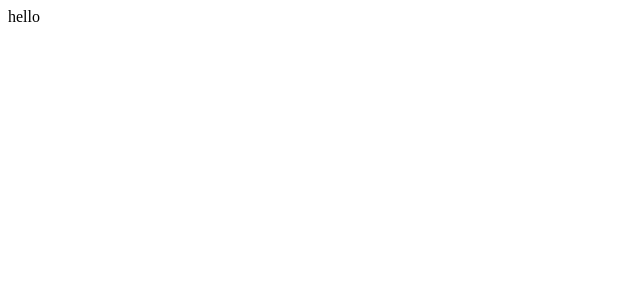
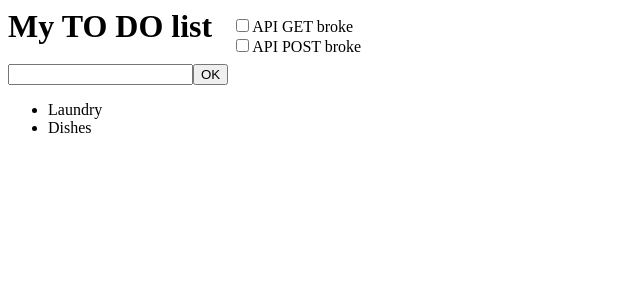
Before and after one commit to bouwe77/react-optimistic-updates, a React (Create React App) app: page / in a window 1280 px wide. Shown: the top 300 px of the page, without its empty margins (0-640 px from the left). Built offline with nearby package versions, Linux system fonts and the light colour scheme.

Commit message:
Basic setup for a TO DO app

```diff
--- a/src/App.js
+++ b/src/App.js
@@ -1,3 +1,93 @@
+import { useEffect, useRef, useState } from "react";
+import { addTodo, getTodos } from "./api";
+
 export default function App() {
-  return <>hello</>;
+  const newTodoRef = useRef();
+  const [todos, setTodos] = useState([]);
+  const [errorMessage, setErrorMessage] = useState(null);
+  const [apiStatus, setApiStatus] = useState({ get: true, post: true });
+
+  useEffect(() => {
+    console.log("render...");
+  });
+
+  useEffect(() => {
+    console.log("useEffect...");
+    setErrorMessage(null);
+    getTodos(apiStatus.get)
+      .then((todos) => setTodos(todos))
+      .catch((errorMessage) => setErrorMessage(errorMessage));
+  }, [apiStatus]);
+
+  function handleSubmit(event) {
+    event.preventDefault();
+    addTodo(newTodoRef.current.value, apiStatus.post)
+      .then((newTodo) => {
+        setTodos((currentTodos) => [...currentTodos, newTodo]);
+        newTodoRef.current.value = "";
+      })
+      .catch((error) => setErrorMessage(error));
+  }
+
+  useEffect(() => {
+    console.log(todos);
+  }, [todos]);
+
+  return (
+    <>
+      <Header>
+        <input
+          type="checkbox"
+          onChange={() =>
+            setApiStatus((currentApiStatus) => ({
+              ...currentApiStatus,
+              get: !currentApiStatus.get
+            }))
+          }
+          checked={!apiStatus.get}
+        />
+        API GET broke
+        <br />
+        <input
+          type="checkbox"
+          onChange={() =>
+            setApiStatus((currentApiStatus) => ({
+              ...currentApiStatus,
+              post: !currentApiStatus.post
+            }))
+          }
+          checked={!apiStatus.post}
+        />
+        API POST broke
+      </Header>
+
+      {errorMessage ? <Error>{errorMessage}</Error> : null}
+
+      <form onSubmit={handleSubmit}>
+        <input type="text" ref={newTodoRef} />
+        <button type="submit">OK</button>
+      </form>
+
+      <div>
+        <ul>
+          {todos.map((todo) => (
+            <li key={todo.id}>{todo.what}</li>
+          ))}
+        </ul>
+      </div>
+    </>
+  );
 }
+
+function Error({ children }) {
+  return <div style={{ color: "red", fontWeight: "bold" }}>{children}</div>;
+}
+
+function Header({ children }) {
+  return (
+    <div style={{ display: "flex" }}>
+      <h1 style={{ padding: 0, margin: 0 }}>My TO DO list</h1>
+      <div style={{ margin: "8px 20px" }}>{children}</div>
+    </div>
+  );
+}
--- /dev/null
+++ b/src/api.js
@@ -0,0 +1,28 @@
+const todos = [
+  { id: 1, what: "Laundry" },
+  { id: 2, what: "Dishes" }
+];
+
+const getTodos = (willSucceed) => {
+  return new Promise((resolve, reject) => {
+    setTimeout(() => {
+      if (willSucceed) resolve(todos);
+      else reject("GET failed");
+    }, 800);
+  });
+};
+
+const addTodo = (what, willSucceed) => {
+  const newTodo = { id: todos.length + 1, what };
+
+  return new Promise((resolve, reject) => {
+    setTimeout(() => {
+      if (willSucceed) {
+        todos.push(newTodo);
+        resolve(newTodo);
+      } else reject("POST failed");
+    }, 800);
+  });
+};
+
+export { getTodos, addTodo };
```
